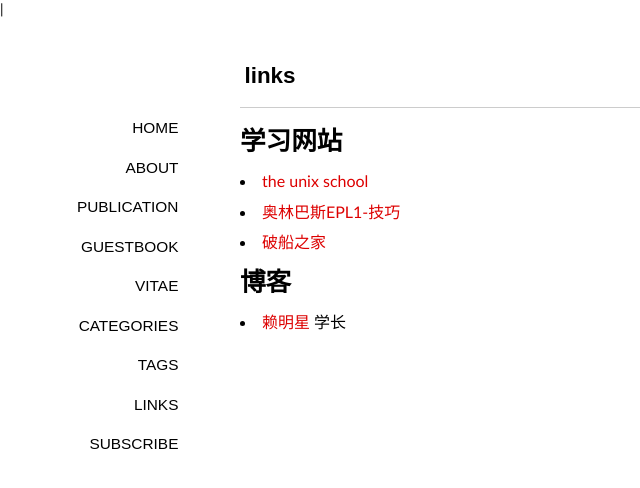
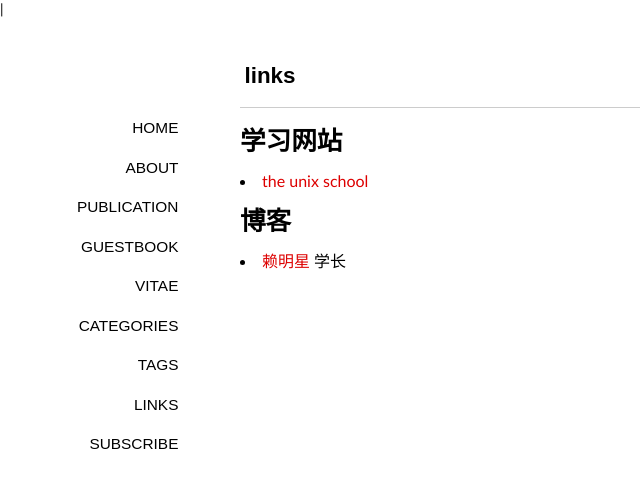
Before and after one commit to miaoxiong/blog, a Jekyll site: the page built from links/index.md, in a window 1280 px wide. Shown: the top 488 px of the page, without its empty margins (0-640 px from the left). Built offline with Jekyll 4.4.1, drawn with Linux system fonts in a browser that asks for light colours; some web fonts are replaced; Markdown is read by kramdown in place of the engine named in the settings; comment, search, counter and statistics services are not loaded.

Commit message:
Update index.md

```diff
--- a/links/index.md
+++ b/links/index.md
@@ -8,8 +8,7 @@ comments: yes
 # 学习网站
 
 - [the unix school][1]
-- [奥林巴斯EPL1-技巧][2]
-- [破船之家][3]
+
 
 
 # 博客
```
Also changed, not shown: other parts of links/index.md (+0 -2 lines).
